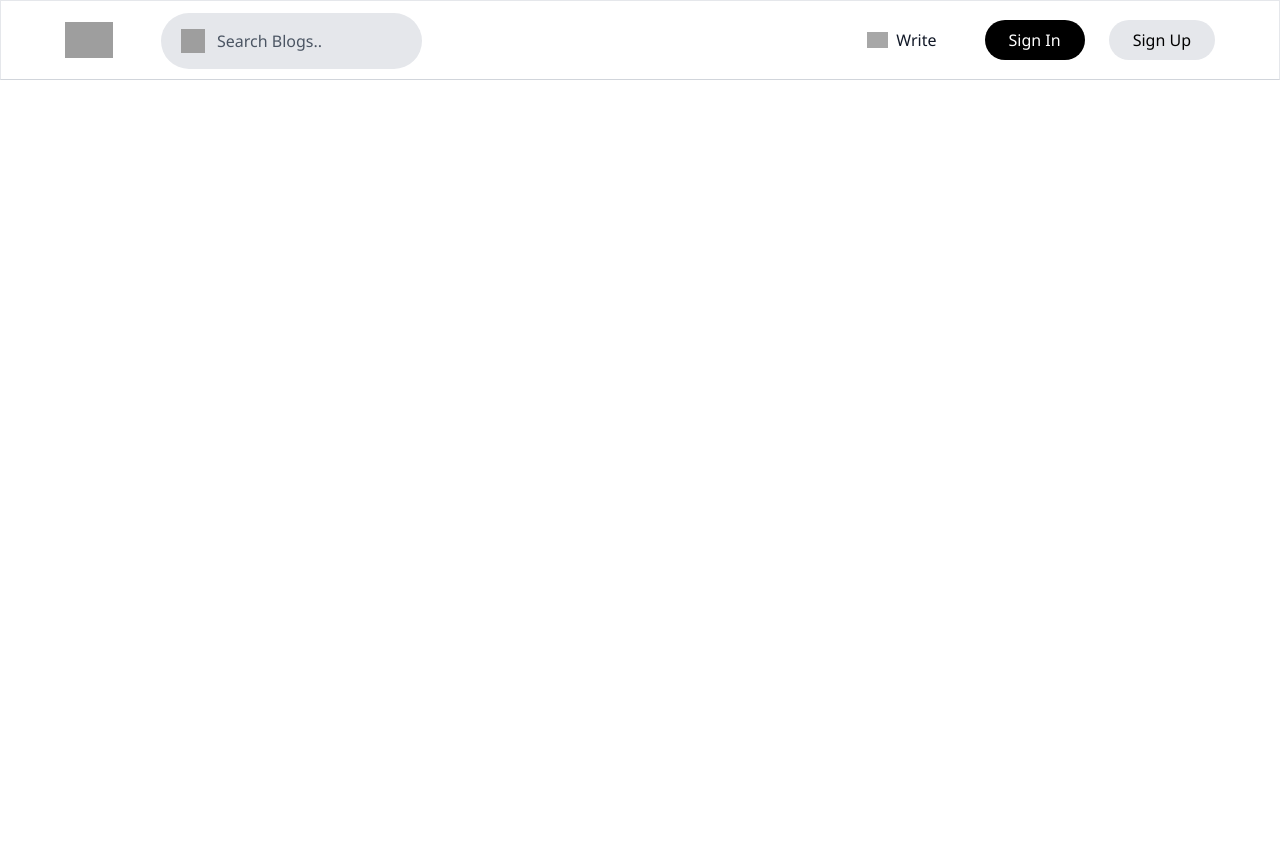
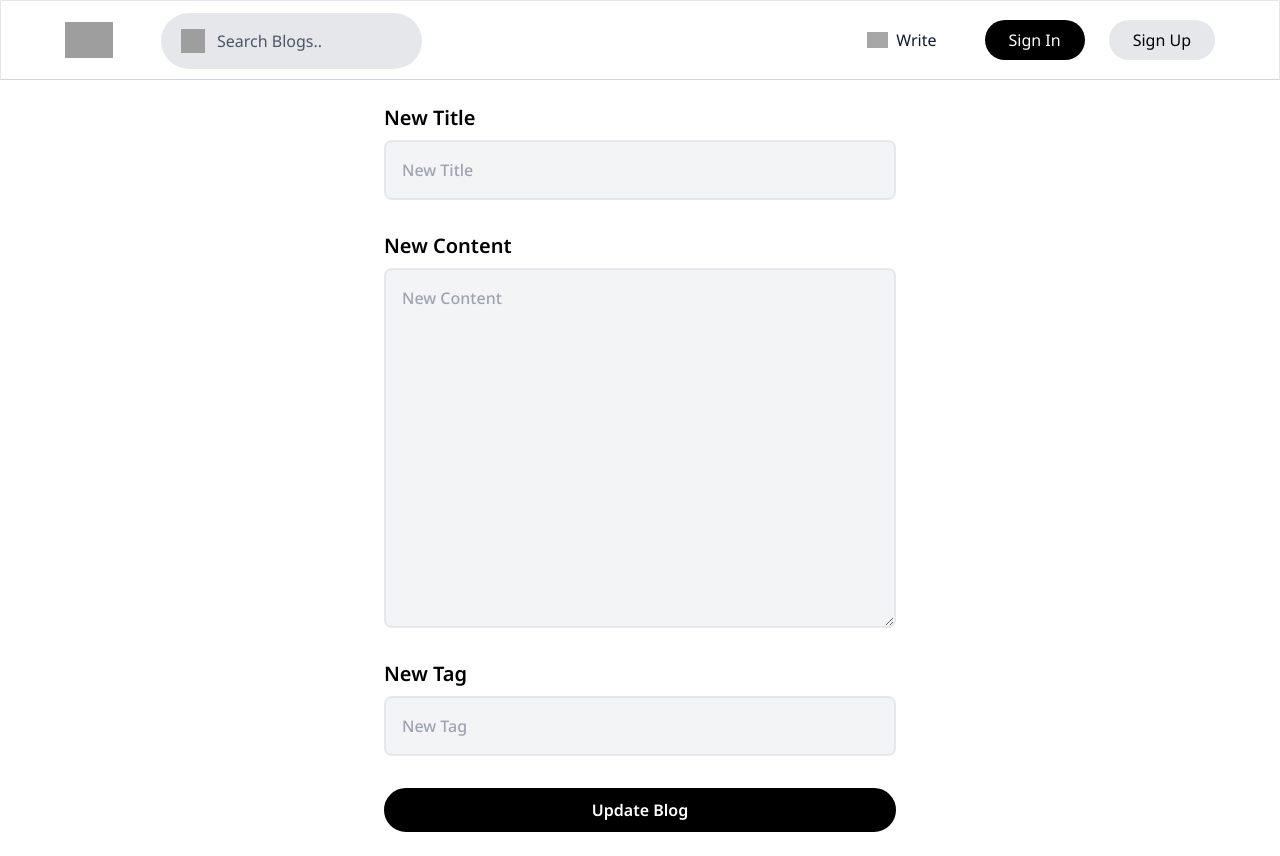
Before and after one commit to AbhishekSinghDev/word-web, a React (Vite) app in the folder frontend/: page /update-blog/1 in a window 1280 px wide. Before the commit the page ends 800 px from the top, so only its background shows below. Built offline with nearby package versions, Linux system fonts and the light colour scheme; no server answers; grey boxes are pictures that could not be loaded; the HTML template or start-up script is replaced by a standard one.

Commit message:
Updation feature complete. now blog can be edited after publishing

```diff
--- a/frontend/src/components/BlogCard.jsx
+++ b/frontend/src/components/BlogCard.jsx
@@ -1,7 +1,7 @@
 import moment from "moment";
 import { useNavigate } from "react-router-dom";
 
-const BlogCard = ({ post, renderingOn, author }) => {
+const BlogCard = ({ post, renderingOn, author, authorId }) => {
   const { title, banner, description, createdAt, tag } = post;
   const navigate = useNavigate();
 
@@ -9,16 +9,28 @@ const BlogCard = ({ post, renderingOn, author }) => {
     navigate(`/blog/${post._id}`);
   };
 
+  const handleUpdate = () => {
+    navigate(`/update-blog/${post._id}`);
+  };
+  const handleDelete = () => {};
+
   return (
     <>
-      <div
-        className="flex gap-2 border-b m-2 p-4 cursor-pointer"
-        onClick={handleClick}
-      >
+      <div className="flex gap-2 border-b m-2 p-4 cursor-pointer">
         <div className={renderingOn === "Home" ? "w-full" : "w-[70%]"}>
-          <p className="text-sm font-semibold mt-2 mb-1">{author}</p>
-          <p className="font-bold sm:text-2xl text-lg mt-2">{title}</p>
-          <p className="text-sm mt-2 mb-2 text-ellipsis lg:whitespace-normal whitespace-nowrap overflow-hidden">
+          <p className="text-sm font-semibold mt-2 mb-1" onClick={handleClick}>
+            {author}
+          </p>
+          <p
+            className="font-bold sm:text-2xl text-lg mt-2"
+            onClick={handleClick}
+          >
+            {title}
+          </p>
+          <p
+            className="text-sm mt-2 mb-2 text-ellipsis lg:whitespace-normal whitespace-nowrap overflow-hidden"
+            onClick={handleClick}
+          >
             {description}
           </p>
           <p className="text-blue-500 font-medium text-sm my-2 cursor-pointer">
@@ -27,11 +39,30 @@ const BlogCard = ({ post, renderingOn, author }) => {
           <p className="text-sm font-semibold">
             {moment(createdAt).format("MMM Do YYYY")}
           </p>
+
+          {authorId && authorId === post.author ? (
+            <div className="flex gap-4 mt-4">
+              <p
+                className="font-medium border border-blue-400 rounded-full px-4 py-1 bg-blue-500 text-white text-sm"
+                onClick={handleUpdate}
+              >
+                Update
+              </p>
+              <p
+                className="font-medium border border-orange-500 rounded-full px-4 py-1 bg-orange-500 text-white text-sm"
+                onClick={handleDelete}
+              >
+                Delete
+              </p>
+            </div>
+          ) : (
+            <></>
+          )}
         </div>
         {renderingOn == "Home" ? (
           <div></div>
         ) : (
-          <div className="w-[30%] p-2 sm:block hidden">
+          <div className="w-[30%] p-2 sm:block hidden" onClick={handleClick}>
             <img src={banner} className="rounded-lg" />
           </div>
         )}
--- /dev/null
+++ b/frontend/src/components/BlogUpdateForm.jsx
@@ -0,0 +1,114 @@
+import { useContext, useEffect, useState } from "react";
+import axios from "axios";
+
+import { UserContext } from "../context/UserContextProvider";
+import { Toaster, toast } from "react-hot-toast";
+import { useNavigate } from "react-router-dom";
+
+const BlogUpdateForm = ({ oldBlog, blogId }) => {
+  const navigate = useNavigate();
+  const { title, content, tag } = oldBlog;
+  const [newTitle, setNewTitle] = useState("");
+  const [newContent, setNewContent] = useState("");
+  const [newTag, setNewTag] = useState("");
+
+  const { user } = useContext(UserContext);
+
+  useEffect(() => {
+    const { title, content, tag } = oldBlog;
+    if (oldBlog) {
+      setNewTitle(title);
+      setNewContent(content);
+      setNewTag(tag);
+    }
+  }, [oldBlog]);
+
+  const handleBlogUpdate = async () => {
+    try {
+      const { data } = await axios.put(
+        `/api/v1/blog/${blogId}`,
+        {
+          title: newTitle,
+          content: newContent,
+          tag: newTag,
+        },
+        {
+          headers: {
+            Authorization: `Bearer ${user}`,
+          },
+        }
+      );
+
+      navigate("/");
+      if (data.success) {
+        toast.success(`${data.message}`);
+      }
+    } catch (err) {
+      console.log(err);
+      if (err.response.data.success == false) {
+        toast.error(`${err.response.data.message}`);
+      }
+    }
+  };
+
+  return (
+    <>
+      <Toaster />
+      <form
+        className="flex flex-col w-[50%] gap-6"
+        onSubmit={(e) => e.preventDefault()}
+      >
+        <label htmlFor="title">
+          <p className="publish_labels text-black font-semibold text-xl py-2">
+            New Title
+          </p>
+          <input
+            id="title"
+            type="text"
+            placeholder="New Title"
+            className="input_field w-full"
+            value={newTitle}
+            onChange={(e) => setNewTitle(e.target.value)}
+          />
+        </label>
+
+        <label htmlFor="content">
+          <p className="publish_labels text-black font-semibold text-xl py-2">
+            New Content
+          </p>
+          <textarea
+            id="content"
+            placeholder="New Content"
+            className="input_field w-full h-[45vh] no-scrollbar"
+            value={newContent}
+            onChange={(e) => setNewContent(e.target.value)}
+          />
+        </label>
+
+        <label htmlFor="tag">
+          <p className="publish_labels text-black font-semibold text-xl py-2">
+            New Tag
+          </p>
+          <input
+            type="text"
+            placeholder="New Tag"
+            className="input_field w-full"
+            value={newTag}
+            onChange={(e) => setNewTag(e.target.value)}
+            id="tag"
+          />
+        </label>
+
+        <button
+          type="submit"
+          className="border-2 border-black rounded-full bg-black text-white font-semibold text-md p-2 hover:bg-white hover:text-black my-2"
+          onClick={handleBlogUpdate}
+        >
+          Update Blog
+        </button>
+      </form>
+    </>
+  );
+};
+
+export default BlogUpdateForm;
--- a/frontend/src/components/Profile.jsx
+++ b/frontend/src/components/Profile.jsx
@@ -35,7 +35,7 @@ const Profile = () => {
     <>
       {user === null && <Navigate to="/signup" />}
 
-      <section className="">
+      <section className="h-auto">
         <div className="flex gap-14">
           <div className="w-[30%] flex flex-col items-center justify-start mt-5">
             <img
@@ -71,7 +71,7 @@ const Profile = () => {
               </div>
             </div>
 
-            <div className="h-[60%] overflow-y-scroll no-scrollbar mt-10">
+            <div className="h-[46%] overflow-y-scroll no-scrollbar mt-10">
               <p className="font-semibold text-lg p-2">Your Posts</p>
               {userBlogs.length != 0 ? (
                 userBlogs.map((blog) => (
@@ -80,6 +80,7 @@ const Profile = () => {
                     post={blog}
                     renderingOn="myprofile"
                     author={userProfile.fullname}
+                    authorId={userProfile._id}
                   />
                 ))
               ) : (
--- /dev/null
+++ b/frontend/src/pages/UpdateBlog.jsx
@@ -0,0 +1,31 @@
+import axios from "axios";
+import { useEffect, useState } from "react";
+import { useParams } from "react-router-dom";
+
+import BlogUpdateForm from "../components/BlogUpdateForm";
+
+const UpdateBlog = () => {
+  const [oldBlog, setOldBlog] = useState({});
+  const { blogid } = useParams();
+
+  useEffect(() => {
+    const fetchBlogDetails = async () => {
+      const { data } = await axios.get(`/api/v1/blog/${blogid}`);
+      setOldBlog(data.blog);
+    };
+
+    fetchBlogDetails();
+  }, []);
+
+  return (
+    <>
+      <section>
+        <div className="flex items-center justify-center">
+          <BlogUpdateForm oldBlog={oldBlog} blogId={blogid} />
+        </div>
+      </section>
+    </>
+  );
+};
+
+export default UpdateBlog;
--- a/frontend/src/routes/Routers.jsx
+++ b/frontend/src/routes/Routers.jsx
@@ -5,6 +5,7 @@ import Signup from "../components/Signup";
 import Signin from "../components/Signin";
 import Profile from "../components/Profile";
 import Blog from "../pages/Blog";
+import UpdateBlog from "../pages/UpdateBlog";
 
 const Routers = () => {
   return (
@@ -15,6 +16,7 @@ const Routers = () => {
       <Route path="/signup" element={<Signup />} />
       <Route path="/profile" element={<Profile />} />
       <Route path="/blog/:blogid" element={<Blog />} />
+      <Route path="/update-blog/:blogid" element={<UpdateBlog />} />
     </Routes>
   );
 };
```
Also changed, not shown: 2 other files (tests, documents, lock files or other folders).
